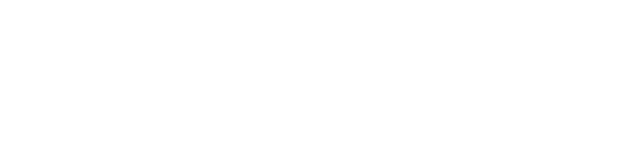
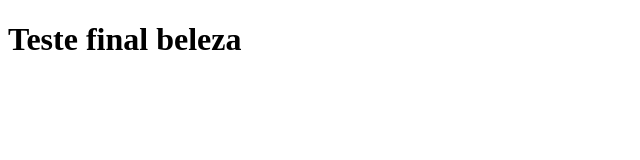
Before and after one commit to jtcwilliam/curso_java_array, a plain HTML site: page index.html in a window 1280 px wide. Shown: the whole page, without its empty margins (0-640 px from the left). Drawn offline with Linux system fonts and the light colour scheme.

Commit message:
segundo commit

```diff
--- a/index.html
+++ b/index.html
@@ -6,6 +6,6 @@
     <title>Document</title>
 </head>
 <body>
-
+    <h1>Teste final beleza</h1>
 </body>
 </html>
```
